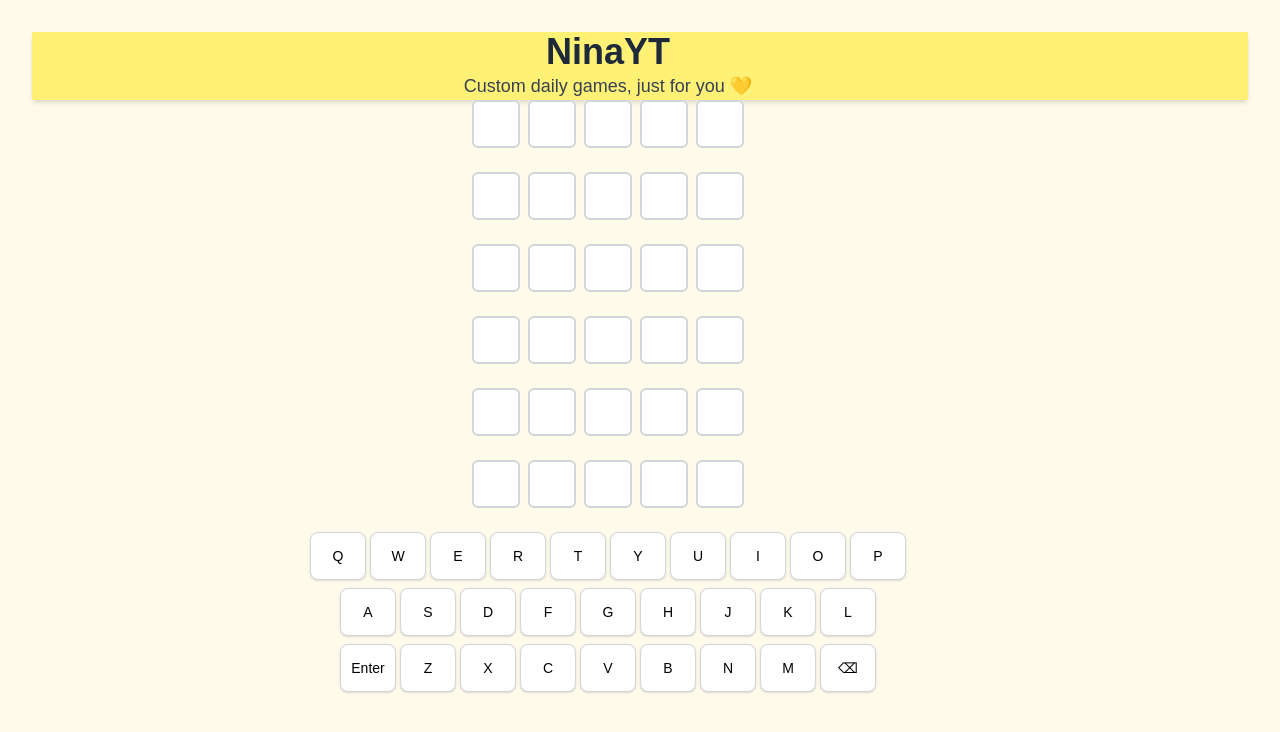
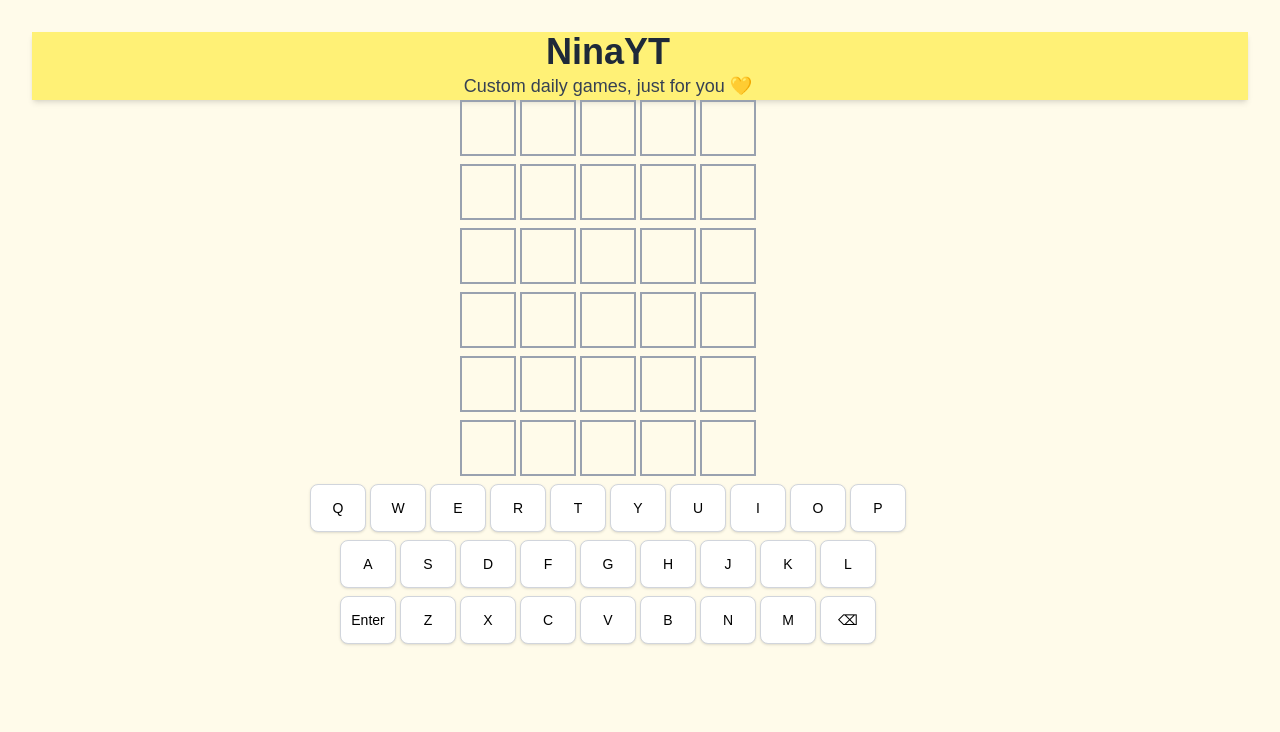
Before and after one commit to dtymoszenko/NYTGamesClone, a React (Vite) app: page /wordle in a window 1280 px wide. Shown: the top 732 px of the page. Built offline with nearby package versions, Linux system fonts and the light colour scheme.

Commit message:
Improved Grid and Box Styling for Wordle

```diff
--- a/src/Wordle.jsx
+++ b/src/Wordle.jsx
@@ -125,8 +125,6 @@ export default function Wordle() {
 
     // Attach keyboard listener
     window.addEventListener("keydown", handleKeyDown);
-
-    // Clean up listener when component unmounts
     return () => window.removeEventListener("keydown", handleKeyDown);
   }, [board, currentRow, currentCol]);
 
@@ -147,23 +145,27 @@ export default function Wordle() {
   }
 
   return (
-    <div className="flex flex-col items-center gap-6 mt-10">
+    <div className="flex flex-col items-center gap-2 mt-10">
       {/* ---------- WORDLE BOARD ---------- */}
       {board.map((row, rowIndex) => (
-        <div key={rowIndex} className="flex gap-2">
+        <div key={rowIndex} className="flex gap-1 justify-center">
           {row.map((letter, colIndex) => {
             const status = statuses[rowIndex][colIndex];
 
             // NINAYT colors: yellow = correct spot, blue = wrong spot, gray = not present
-            let bg = "bg-white";
-            if (status === "yellow") bg = "bg-yellow-400 text-white";
-            else if (status === "blue") bg = "bg-blue-200  text-black";
-            else if (status === "gray") bg = "bg-gray-300  text-white";
+            let tileClass =
+              status === "yellow"
+                ? "bg-yellow-400 text-white border-yellow-400"
+                : status === "blue"
+                ? "bg-blue-300 text-black border-blue-300"
+                : status === "gray"
+                ? "bg-gray-600 text-white border-gray-600"
+                : "bg-transparent text-black border-gray-400";
 
             return (
               <div
                 key={colIndex}
-                className={`w-12 h-12 border-2 border-gray-300 rounded-md flex items-center justify-center text-xl font-bold ${bg}`}
+                className={`w-14 h-14 border-2 ${tileClass} uppercase flex items-center justify-center text-2xl font-bold transition-colors duration-300`}
               >
                 {letter}
               </div>
@@ -181,8 +183,8 @@ export default function Wordle() {
               // Map key status to background color
               let keyColor = "bg-white text-black";
               if (status === "yellow") keyColor = "bg-yellow-400 text-white";
-              else if (status === "blue")  keyColor = "bg-blue-200  text-black";
-              else if (status === "gray")  keyColor = "bg-gray-400  text-white";
+              else if (status === "blue") keyColor = "bg-blue-200 text-black";
+              else if (status === "gray") keyColor = "bg-gray-400 text-white";
 
               return (
                 <button
```
